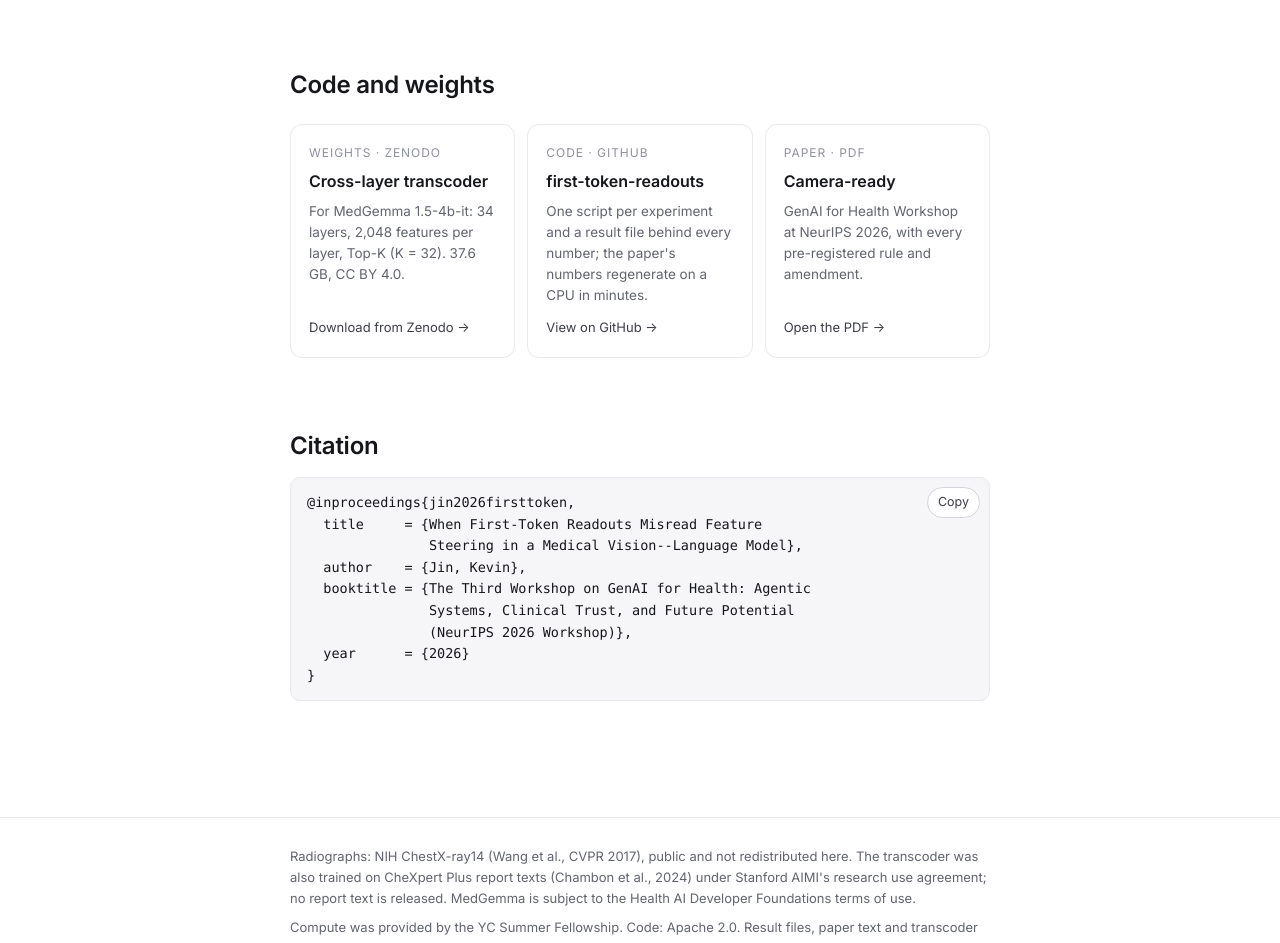
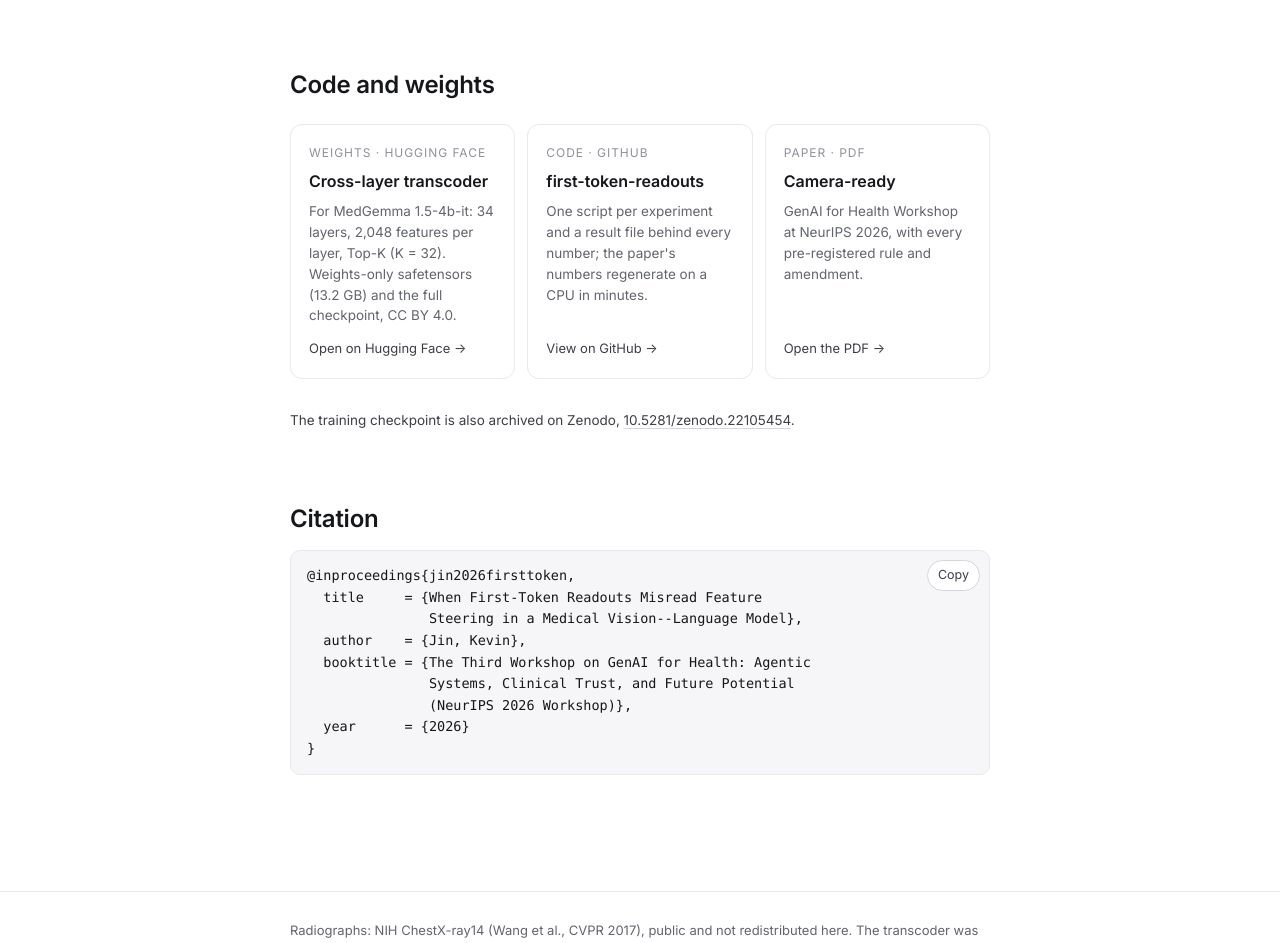
Before and after one commit to kevinjin918/first-token-readouts, a plain HTML site: page docs/index.html in a window 1280 px wide. Shown: the part 3920-4863 px from the top of the page. Drawn offline with Linux system fonts and the light colour scheme.

Commit message:
Link the transcoder on Hugging Face (safetensors + checkpoint); Zenodo stays the archive
Co-Authored-By: Claude Opus 5.5 <noreply@anthropic.com>

```diff
--- a/docs/assets/site.css
+++ b/docs/assets/site.css
@@ -242,6 +242,7 @@ pre code { background: none; padding: 0; font-size: inherit; }
 .card .d { font-family: var(--sans); font-size: 13.5px; line-height: 1.55; color: var(--ink-3); flex: 1; }
 .card .go { font-family: var(--sans); font-size: 13px; color: var(--ink-2); margin-top: 12px; }
 @media (max-width: 760px) { .cards { grid-template-columns: 1fr; } }
+.archive { font-family: var(--sans); font-size: 13.5px; color: var(--ink-3); margin: -14px 0 0; }
 
 .cite { position: relative; }
 .cite pre { padding-right: 84px; white-space: pre; }
--- a/docs/index.html
+++ b/docs/index.html
@@ -36,7 +36,7 @@
   <nav class="top-nav" aria-label="Links">
     <a href="paper.pdf">Paper</a>
     <a href="https://github.com/kevinjin918/first-token-readouts">Code</a>
-    <a href="https://doi.org/10.5281/zenodo.22105454">Weights</a>
+    <a href="https://huggingface.co/kevinjin918/medgemma-1.5-cxr-clt">Weights</a>
   </nav>
 </header>
 
@@ -52,7 +52,7 @@
     <a class="pill" href="https://github.com/kevinjin918/first-token-readouts">
       <svg viewBox="0 0 16 16" fill="currentColor" aria-hidden="true"><path d="M8 0C3.58 0 0 3.58 0 8c0 3.54 2.29 6.53 5.47 7.59.4.07.55-.17.55-.38 0-.19-.01-.82-.01-1.49-2.01.37-2.53-.49-2.69-.94-.09-.23-.48-.94-.82-1.13-.28-.15-.68-.52-.01-.53.63-.01 1.08.58 1.23.82.72 1.21 1.87.87 2.33.66.07-.52.28-.87.51-1.07-1.78-.2-3.64-.89-3.64-3.95 0-.87.31-1.59.82-2.15-.08-.2-.36-1.02.08-2.12 0 0 .67-.21 2.2.82.64-.18 1.32-.27 2-.27.68 0 1.36.09 2 .27 1.53-1.04 2.2-.82 2.2-.82.44 1.1.16 1.92.08 2.12.51.56.82 1.27.82 2.15 0 3.07-1.87 3.75-3.65 3.95.29.25.54.73.54 1.48 0 1.07-.01 1.93-.01 2.2 0 .21.15.46.55.38A8.013 8.013 0 0016 8c0-4.42-3.58-8-8-8z"/></svg>
       Code</a>
-    <a class="pill" href="https://doi.org/10.5281/zenodo.22105454">
+    <a class="pill" href="https://huggingface.co/kevinjin918/medgemma-1.5-cxr-clt">
       <svg viewBox="0 0 16 16" fill="none" stroke="currentColor" stroke-width="1.3" aria-hidden="true"><ellipse cx="8" cy="3.5" rx="5.5" ry="2"/><path d="M2.5 3.5v9c0 1.1 2.46 2 5.5 2s5.5-.9 5.5-2v-9"/><path d="M2.5 8c0 1.1 2.46 2 5.5 2s5.5-.9 5.5-2"/></svg>
       Transcoder weights</a>
     <a class="pill" href="#citation">
@@ -229,10 +229,10 @@
   <section id="release">
     <h2>Code and weights</h2>
     <div class="cards">
-      <a class="card" href="https://doi.org/10.5281/zenodo.22105454">
-        <span class="k">Weights · Zenodo</span><span class="t">Cross-layer transcoder</span>
-        <span class="d">For MedGemma 1.5-4b-it: 34 layers, 2,048 features per layer, Top-K (K = 32). 37.6 GB, CC BY 4.0.</span>
-        <span class="go">Download from Zenodo →</span></a>
+      <a class="card" href="https://huggingface.co/kevinjin918/medgemma-1.5-cxr-clt">
+        <span class="k">Weights · Hugging Face</span><span class="t">Cross-layer transcoder</span>
+        <span class="d">For MedGemma 1.5-4b-it: 34 layers, 2,048 features per layer, Top-K (K = 32). Weights-only safetensors (13.2 GB) and the full checkpoint, CC BY 4.0.</span>
+        <span class="go">Open on Hugging Face →</span></a>
       <a class="card" href="https://github.com/kevinjin918/first-token-readouts">
         <span class="k">Code · GitHub</span><span class="t">first-token-readouts</span>
         <span class="d">One script per experiment and a result file behind every number; the paper's numbers regenerate on a CPU in minutes.</span>
@@ -242,6 +242,7 @@
         <span class="d">GenAI for Health Workshop at NeurIPS 2026, with every pre-registered rule and amendment.</span>
         <span class="go">Open the PDF →</span></a>
     </div>
+    <p class="archive">The training checkpoint is also archived on Zenodo, <a href="https://doi.org/10.5281/zenodo.22105454">10.5281/zenodo.22105454</a>.</p>
   </section>
 
   <section id="citation">
```
Also changed, not shown: 1 other file.
